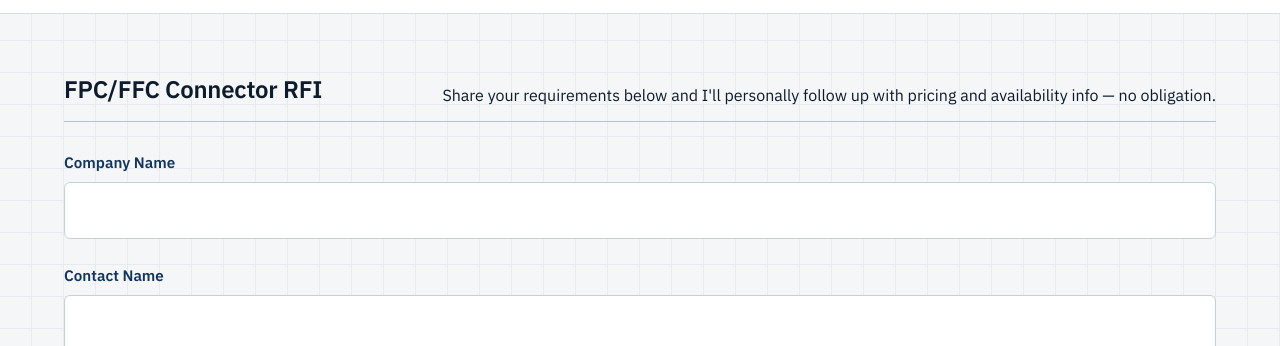
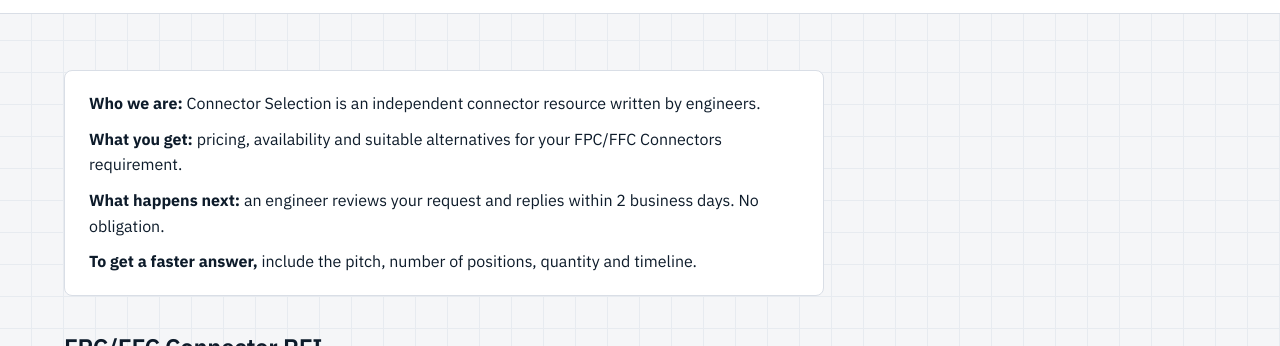
Before and after one commit to lemos72/connectorselection-frontend, a Next.js app: page /request-info/fpc-ffc-connectors in a window 1280 px wide. Shown: the part 343-689 px from the top of the page. Built offline with nearby package versions, Linux system fonts and the light colour scheme; no server answers.

Commit message:
Request-info page: add who/what/next reassurance block above the form

```diff
--- a/app/request-info/[category]/page.jsx
+++ b/app/request-info/[category]/page.jsx
@@ -94,6 +94,35 @@ export default async function RequestInfoPage({ params }) {
 
       <section className="cs-section">
         <div className="cs-container">
+          {/* Short reassurance block for visitors arriving from search or ads:
+              who we are, what they get, what happens next, what to include. */}
+          <div
+            style={{
+              border: '1px solid var(--line)',
+              background: 'var(--card)',
+              borderRadius: '8px',
+              padding: '20px 24px',
+              marginBottom: '32px',
+              maxWidth: '760px',
+            }}
+          >
+            <p style={{ margin: '0 0 10px' }}>
+              <strong>Who we are:</strong> Connector Selection is an independent
+              connector resource written by engineers.
+            </p>
+            <p style={{ margin: '0 0 10px' }}>
+              <strong>What you get:</strong> pricing, availability and
+              suitable alternatives for your {config.shortLabel} requirement.
+            </p>
+            <p style={{ margin: '0 0 10px' }}>
+              <strong>What happens next:</strong> an engineer reviews your
+              request and replies within 2 business days. No obligation.
+            </p>
+            <p style={{ margin: 0 }}>
+              <strong>To get a faster answer,</strong> include the pitch,
+              number of positions, quantity and timeline.
+            </p>
+          </div>
           <RFIForm category={category} />
         </div>
       </section>
```
